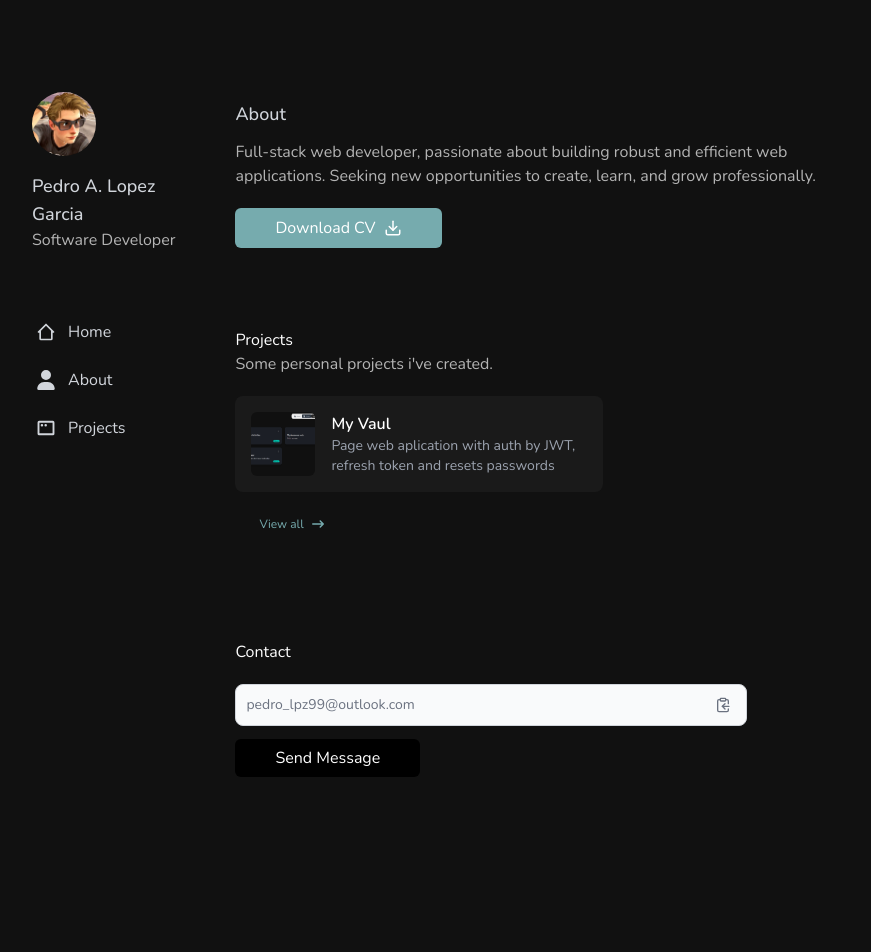
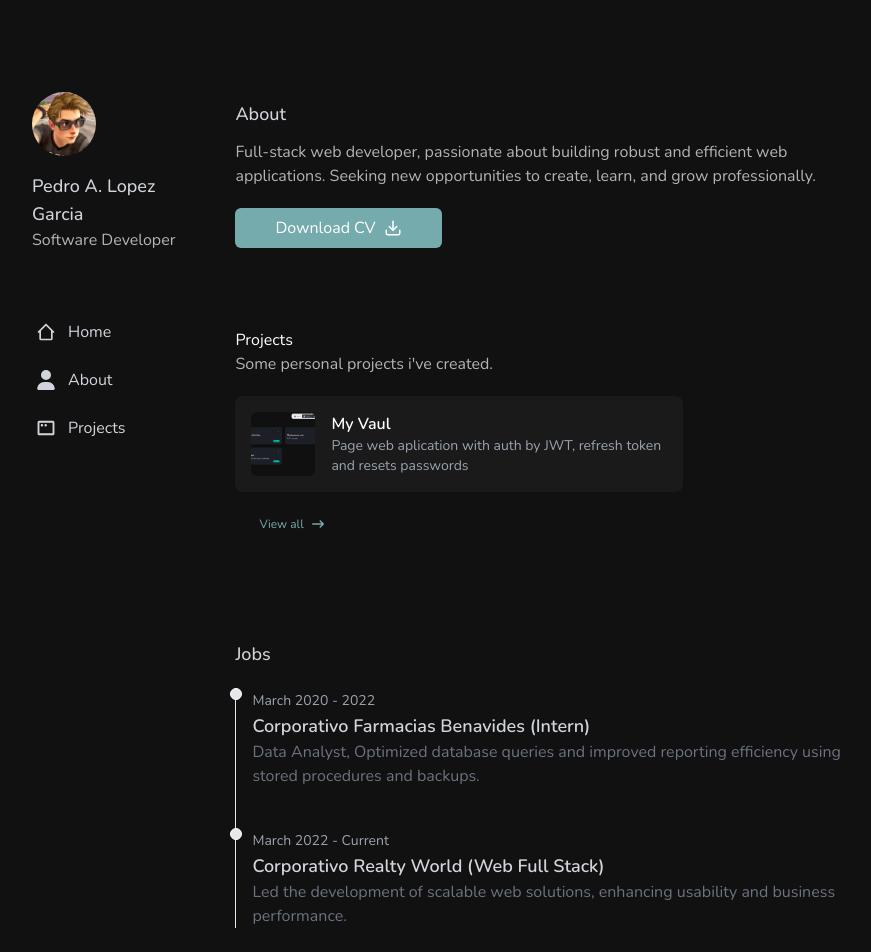
Before and after one commit to pedrolpz99/portfolio, a Next.js app: page / in a window 1280 px wide. Shown: the top 952 px of the page, without its empty margins (204-1075 px from the left). Built offline with nearby package versions, Linux system fonts and the light colour scheme.

Commit message:
add time line for jobs

```diff
--- /dev/null
+++ b/src/app/components/Timeline.jsx
@@ -0,0 +1,52 @@
+import React from "react";
+
+const Timeline = () => {
+  return (
+    <div>
+      <ol class="relative border-l border-gray-200 dark:border-gray-700">
+        <li class="mb-10 ml-4">
+          <div class="absolute w-3 h-3 bg-gray-200 rounded-full -left-1.5 border border-white dark:border-gray-900 dark:bg-gray-700"></div>
+          <time class="mb-1 text-sm font-normal leading-none text-gray-400 dark:text-gray-500">
+            February 2022
+          </time>
+          <h3 class="text-lg font-semibold text-gray-900 dark:text-white">
+            User Comment
+          </h3>
+          <p class="mb-4 text-base font-normal text-gray-500 dark:text-gray-400">
+            This is the first comment in the Timeline. It provides context or
+            feedback
+          </p>
+        </li>
+
+        <li class="mb-10 ml-4">
+          <div class="absolute w-3 h-3 bg-gray-200 rounded-full -left-1.5 border border-white dark:border-gray-900 dark:bg-gray-700"></div>
+          <time class="mb-1 text-sm font-normal leading-none text-gray-400 dark:text-gray-500">
+            March 2022
+          </time>
+          <h3 class="text-lg font-semibold text-gray-900 dark:text-white">
+            Another User Comment
+          </h3>
+          <p class="text-base font-normal text-gray-500 dark:text-gray-400">
+            This comment adds more details or responds to the previous one
+          </p>
+        </li>
+
+        <li class="ml-4">
+          <div class="absolute w-3 h-3 bg-gray-200 rounded-full -left-1.5 border border-white dark:border-gray-900 dark:bg-gray-700"></div>
+          <time class="mb-1 text-sm font-normal leading-none text-gray-400 dark:text-gray-500">
+            April 2022
+          </time>
+          <h3 class="text-lg font-semibold text-gray-900 dark:text-white">
+            Final Comment
+          </h3>
+          <p class="text-base font-normal text-gray-500 dark:text-gray-400">
+            This is the final comment in the Timeline, summarizing the
+            discussion
+          </p>
+        </li>
+      </ol>
+    </div>
+  );
+};
+
+export default Timeline;
--- a/src/app/components/about/about.jsx
+++ b/src/app/components/about/about.jsx
@@ -6,7 +6,7 @@ const About = () => {
   const images = ["/media/img1.jpg", "/media/img2.png"];
 
   const prevSlide = () => {
-    setCurrentIndex((prevIndex) =>
+    setCurrentIndex((prevInnpmdex) =>
       prevIndex === 0 ? images.length - 1 : prevIndex - 1
     );
   };
--- a/src/app/components/projects/project.jsx
+++ b/src/app/components/projects/project.jsx
@@ -11,7 +11,7 @@ const Project = () => {
         <p>Some personal projects i've created.</p>
       </div>
 
-      <div className="mb-24 w-[23rem]">
+      <div className="mb-24 ">
         <a
           href="https://notes-frontend-five-smoky.vercel.app/"
           target="_blank"
--- /dev/null
+++ b/src/app/components/sidebar/sidebar.jsx
@@ -0,0 +1,65 @@
+import React from "react";
+import Link from "next/link";
+import { BiHomeAlt2 } from "react-icons/bi";
+import { FaUser } from "react-icons/fa6";
+import { PiAppWindowBold } from "react-icons/pi";
+
+const Sidebar = () => {
+  const links = [
+    {
+      id: 1,
+      link: "/",
+      name: "Home",
+      icon: BiHomeAlt2,
+    },
+    {
+      id: 2,
+      link: "about",
+      name: "About",
+      icon: FaUser,
+    },
+    {
+      id: 3,
+      link: "projects",
+      name: "Projects",
+      icon: PiAppWindowBold,
+    },
+  ];
+
+  return (
+    <>
+      {/* Sidebar */}
+      <aside className="sticky top-0 hidden h-screen w-[170px] py-20 md:block">
+        <nav className="flex h-full w-full flex-col gap-12 overflow-visible">
+          <div className="flex w-full flex-col p-3 items-start gap-4 text-left">
+            <img
+              className=" w-16 h-16 object-cover rounded-full"
+              src="/media/profile.jpg"
+              alt=""
+            />
+            <div>
+              <span className="text-lg text-gray-300 font-medium">
+                Pedro A. Lopez Garcia
+              </span>
+              <p className="whitespace-nowrap">Software Developer</p>
+            </div>
+          </div>
+          <ul className="flex list-none flex-col gap-2">
+            {links.map(({ id, link, name, icon: Icon }) => (
+              <Link
+                key={id}
+                href={link}
+                className="flex items-center gap-3 px-4 py-2 rounded-lg transition-colors text-gray-300 hover:bg-[#2A2A2A] hover:text-white"
+              >
+                <Icon size="20" />
+                <span>{name}</span>
+              </Link>
+            ))}
+          </ul>
+        </nav>
+      </aside>
+    </>
+  );
+};
+
+export default Sidebar;
--- /dev/null
+++ b/src/app/components/timeline.jsx
@@ -0,0 +1,49 @@
+import React from "react";
+
+const Timeline = () => {
+  return (
+    <>
+      <div className=" mt-20 md:mt-0 mb-5">
+        <span className="text-lg text-gray-300 font-medium">Jobs</span>
+        {/* <p className="w-45 pt-3 ">
+
+        </p> */}
+      </div>
+      <div className="mb-24">
+        <ol class="relative border-l border-gray-200 dark:border-gray-700">
+          <li class="mb-10 ml-4">
+            <div class="absolute w-3 h-3 bg-gray-200 rounded-full -left-1.5 border border-white dark:border-gray-900 dark:bg-gray-700"></div>
+            <time class="mb-1 text-sm font-normal leading-none text-gray-400 dark:text-gray-500">
+              March 2020 - 2022
+            </time>
+            <p className="text-lg font-semibold text-gray-300 ">
+              Corporativo Farmacias Benavides (Intern)
+            </p>
+
+            <p class="text-base font-normal text-gray-500 dark:text-gray-400">
+              Data Analyst, Optimized database queries and improved reporting
+              efficiency using stored procedures and backups.
+            </p>
+          </li>
+
+          <li class="ml-4">
+            <div class="absolute w-3 h-3 bg-gray-200 rounded-full -left-1.5 border border-white dark:border-gray-900 dark:bg-gray-700"></div>
+            <time class="mb-1 text-sm font-normal leading-none text-gray-400 dark:text-gray-500">
+              March 2022 - Current
+            </time>
+            <p className="text-lg font-semibold text-gray-300 ">
+              Corporativo Realty World (Web Full Stack)
+            </p>
+
+            <p class="mb-4 text-base font-normal text-gray-500 dark:text-gray-400">
+              Led the development of scalable web solutions, enhancing usability
+              and business performance.
+            </p>
+          </li>
+        </ol>
+      </div>
+    </>
+  );
+};
+
+export default Timeline;
--- a/src/app/layout.js
+++ b/src/app/layout.js
@@ -1,10 +1,8 @@
 import { Nunito, Ultra } from "next/font/google";
 import Footer from './components/footer/footer.jsx';
 import Navigation from "./components/navigation/index.jsx";
-import Link from "next/link";
-import { BiHomeAlt2 } from 'react-icons/bi';
-import { FaUser } from 'react-icons/fa6';
-import { PiAppWindowBold } from 'react-icons/pi';
+import Sidebar from './components/sidebar/sidebar.jsx'
+
 import "./globals.css";
 
 
@@ -18,26 +16,6 @@ export const metadata = {
 export default function RootLayout({ children }) {
 
 
-  const links = [
-    {
-      id: 1,
-      link: "/",
-      name: "Home",
-      icon: BiHomeAlt2,
-    },
-    {
-      id: 2,
-      link: "about",
-      name: "About",
-      icon: FaUser,
-    },
-    {
-      id: 3,
-      link: "projects",
-      name: "Projects",
-      icon: PiAppWindowBold,
-    },
-  ];
 
   return (
     <html lang="es" >
@@ -52,39 +30,7 @@ export default function RootLayout({ children }) {
           <Navigation />
         </header>
         <div className="mx-auto flex min-h-screen w-full max-w-4xl gap-12 px-8 ">
-          {/* Sidebar */}
-          <aside className="sticky top-0 hidden h-screen w-[170px] py-20 md:block">
-
-            <nav className="flex h-full w-full flex-col gap-12 overflow-visible">
-              <div className="flex w-full flex-col p-3 items-start gap-4 text-left">
-                <img
-                  className=" w-16 h-16 object-cover rounded-full"
-                  src="/media/profile.jpg"
-                  alt=""
-                />
-                <div>
-                  <span className="text-lg text-gray-300 font-medium">Pedro A. Lopez Garcia</span>
-                  <p className="whitespace-nowrap">
-                    Software Developer
-                  </p>
-                </div>
-              </div>
-              <ul className="flex list-none flex-col gap-2">
-                {links.map(({ id, link, name, icon: Icon }) => (
-                  <Link
-                    key={id}
-                    href={link}
-                    className="flex items-center gap-3 px-4 py-2 rounded-lg transition-colors text-gray-300 hover:bg-[#2A2A2A] hover:text-white">
-                    <Icon size="20" />
-                    <span>{name}</span>
-                  </Link>
-                ))}
-              </ul>
-
-
-            </nav>
-          </aside>
-
+          <Sidebar />
           <div className="flex h-min w-full flex-col gap-16 overflow-visible py-8 md:gap-24 md:py-20">
             {/* Main content */}
             <main className="flex flex-col gap-16 md:gap-24">
--- a/src/app/page.js
+++ b/src/app/page.js
@@ -5,11 +5,14 @@ import * as React from 'react';
 import Project from './components/projects/project.jsx';
 import Contact from "./components/contact/contact.jsx"
 import Avatar from "./components/avatar/avatar.jsx"
+import Timeline from './components/timeline.jsx';
+
 export default function Home() {
   return (
     <main >
       <Avatar />
       <Project />
+      <Timeline />
       <Contact />
     </main >
 
```
